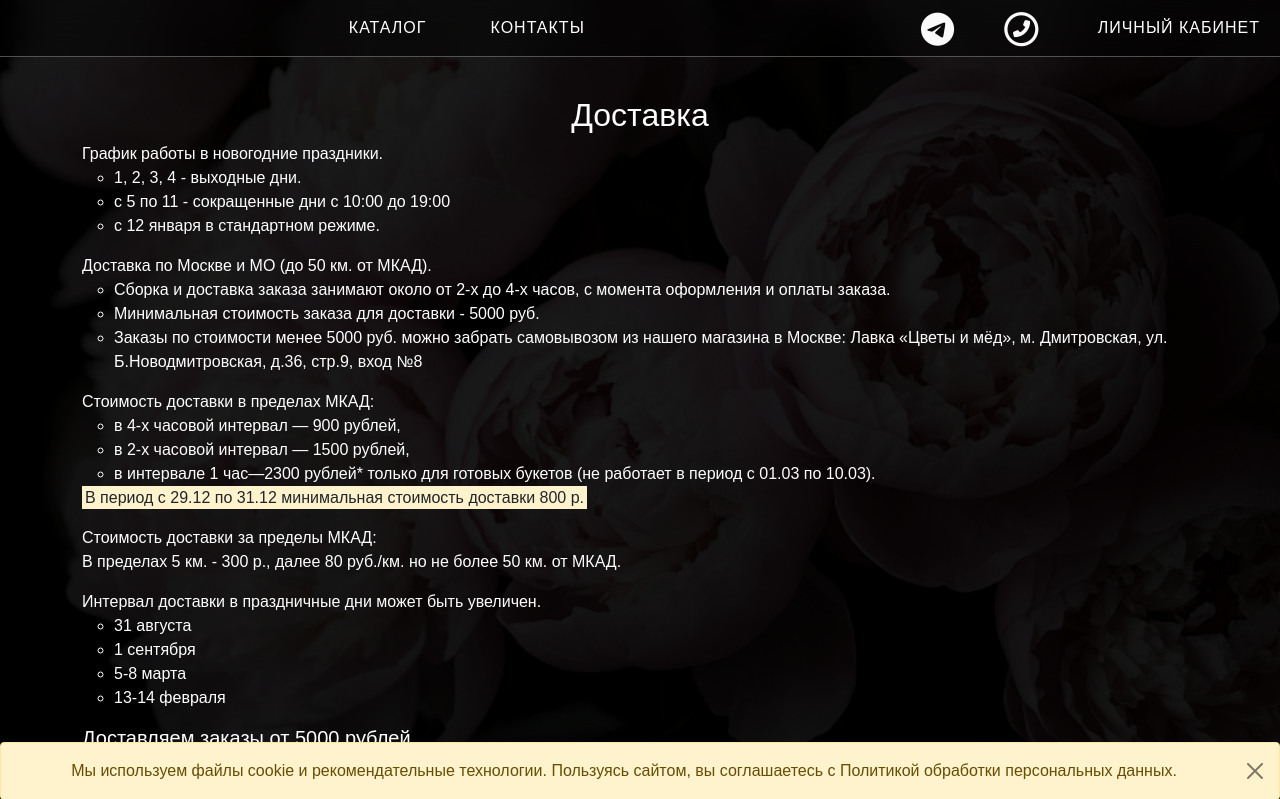
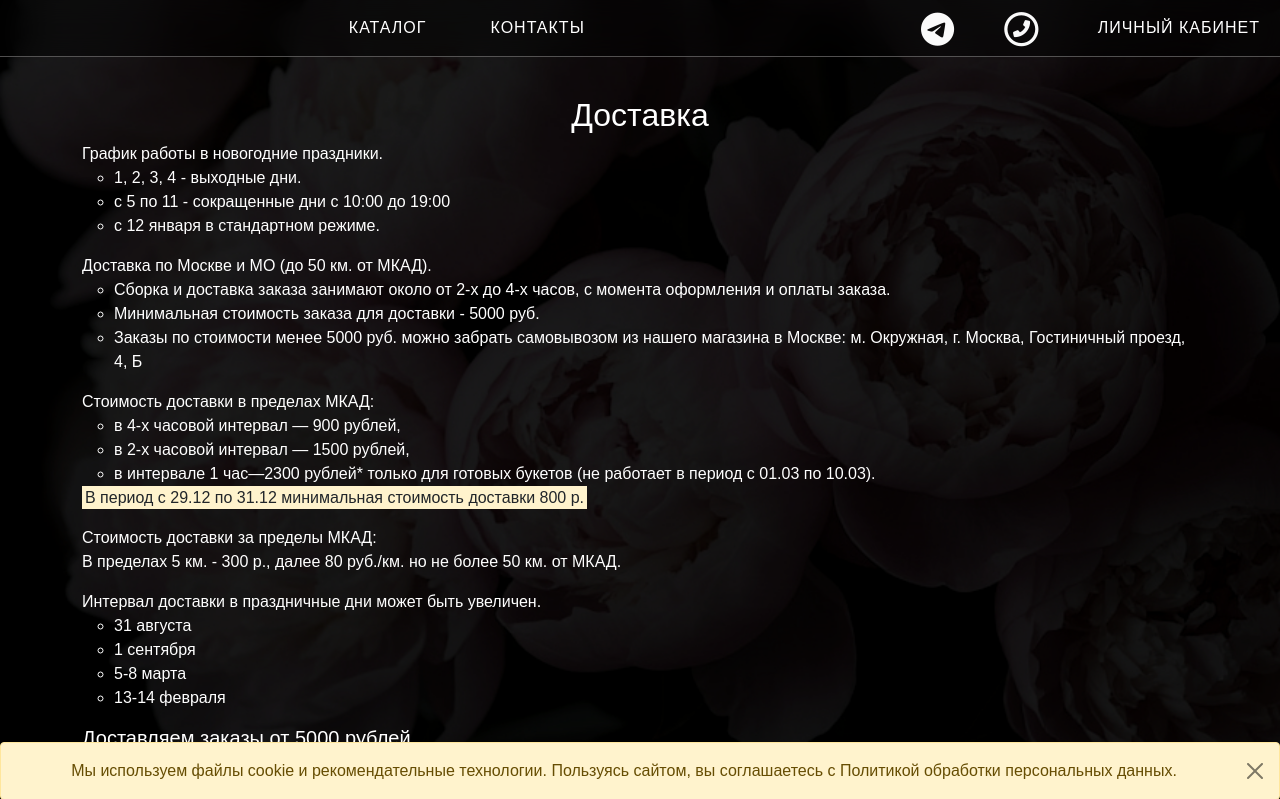
Before and after one commit to Lavandazz/flowers, a Django app: page /page/delivery/ in a window 1280 px wide. Shown: the top 799 px of the page. Run offline with Django 5.2, Linux system fonts and the light colour scheme; data that the repository does not hold is empty.

Commit message:
Исправлен текст на странице доставки

```diff
--- a/page/templates/delivery.html
+++ b/page/templates/delivery.html
@@ -20,8 +20,8 @@
             <ul>
                 <li>Сборка и доставка заказа занимают около от 2-х до 4-х часов, с момента оформления и оплаты заказа.</li>
                 <li>Минимальная стоимость заказа для доставки - 5000 руб.</li>
-                <li>Заказы по стоимости менее 5000 руб. можно забрать самовывозом из нашего магазина в Москве: Лавка «Цветы и мёд»,
-                    м. Дмитровская, ул. Б.Новодмитровская, д.36, стр.9, вход №8</li>
+                <li>Заказы по стоимости менее 5000 руб. можно забрать самовывозом из нашего магазина в Москве:
+                    м. Окружная, г. Москва, Гостиничный проезд, 4, Б</li>
             </ul>
          </li>
     </ul>
--- a/page/templates/policy.html
+++ b/page/templates/policy.html
@@ -4,7 +4,7 @@
 {% block policy %}
     <div class="container mt-4">
     <h3 class="mb-3">{{ title }}</h3>
-        Это политика
+
 
     </div>
     <div class="mt-4 p-5 container">
```
